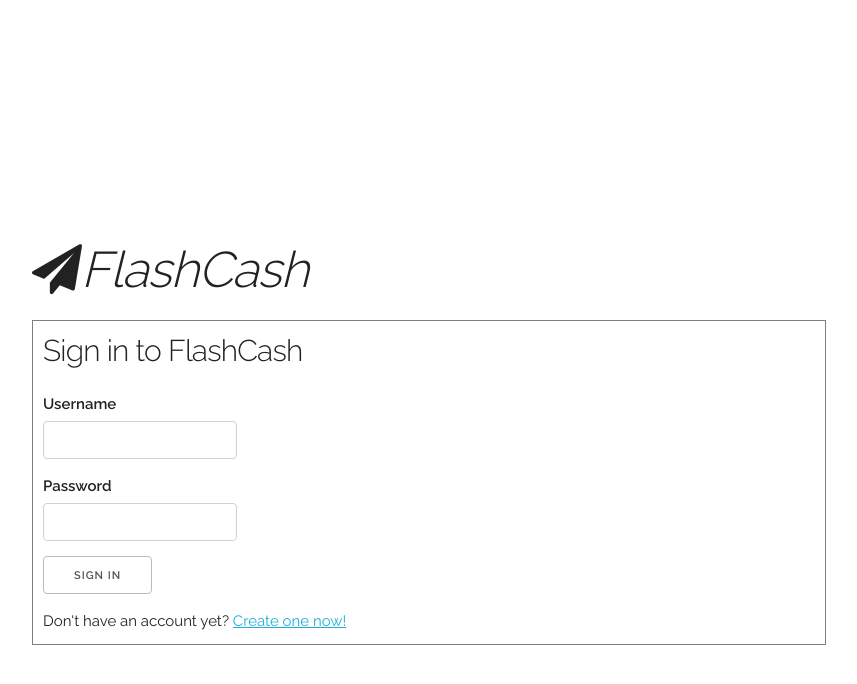
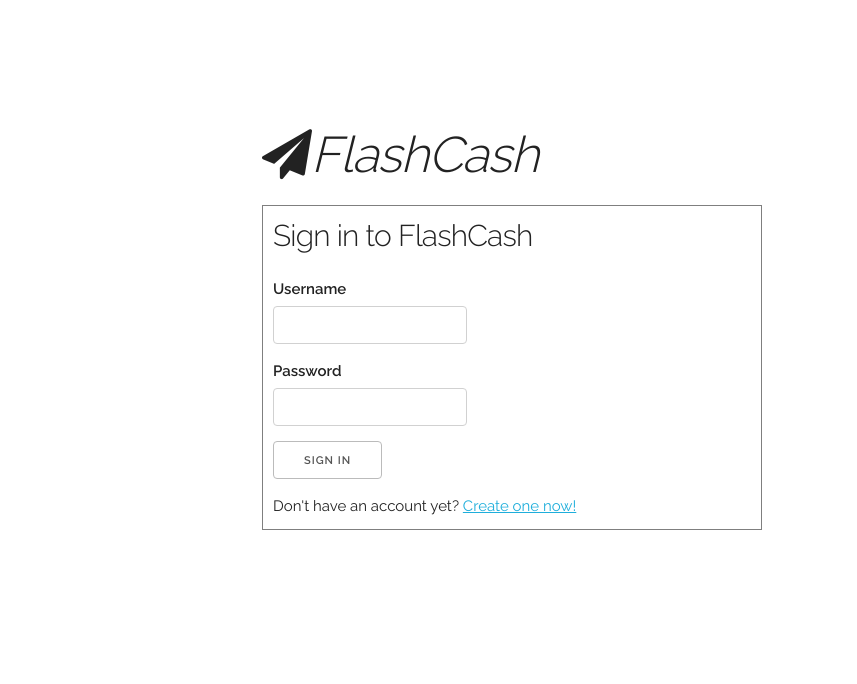
Before and after one commit to cheetasoft/cheetabank-flashcash, a Flask app: page /login in a window 1280 px wide. Shown: the top 684 px of the page, without its empty margins (128-985 px from the left). Run offline with Flask 2, Linux system fonts and the light colour scheme; some libraries are stand-ins or nearby versions.

Commit message:
Tweak base.htm layout

```diff
--- a/flashcash/templates/base.htm
+++ b/flashcash/templates/base.htm
@@ -32,6 +32,10 @@
     .main {
       border: 1px solid #7F7F7F;
       padding: 10px;
+    }
+    .container {
+      max-width: 500px;
+    }
   </style>
 
 </head>
@@ -40,15 +44,15 @@
   <!-- Primary Page Layout
   –––––––––––––––––––––––––––––––––––––––––––––––––– -->
   <div class="container">
-    <div class="row">
-      <div class="ten columns" style="margin-top: 25%">
+    <div class="row" style="margin-top: 25%">
+      <div class="twelve columns">
         {% block heading %}
         <h1><i class="fa fa-send"></i><i>FlashCash</i></h1>
         {% endblock %}
       </div>
     </div>
     <div class="row">
-      <div class="ten columns main">
+      <div class="twelve columns main">
         {% block content %}
         {% endblock %}
       </div>
```
